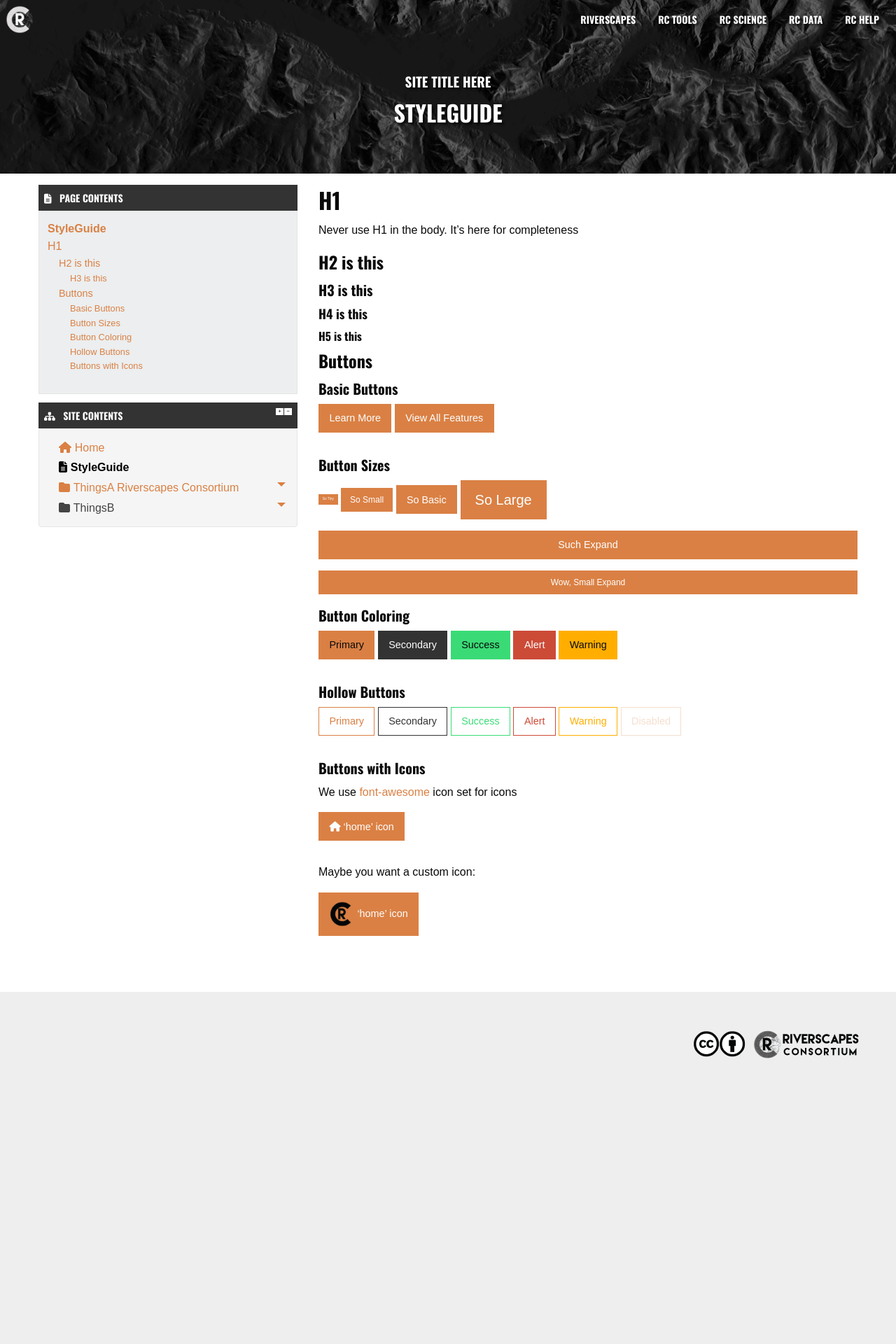
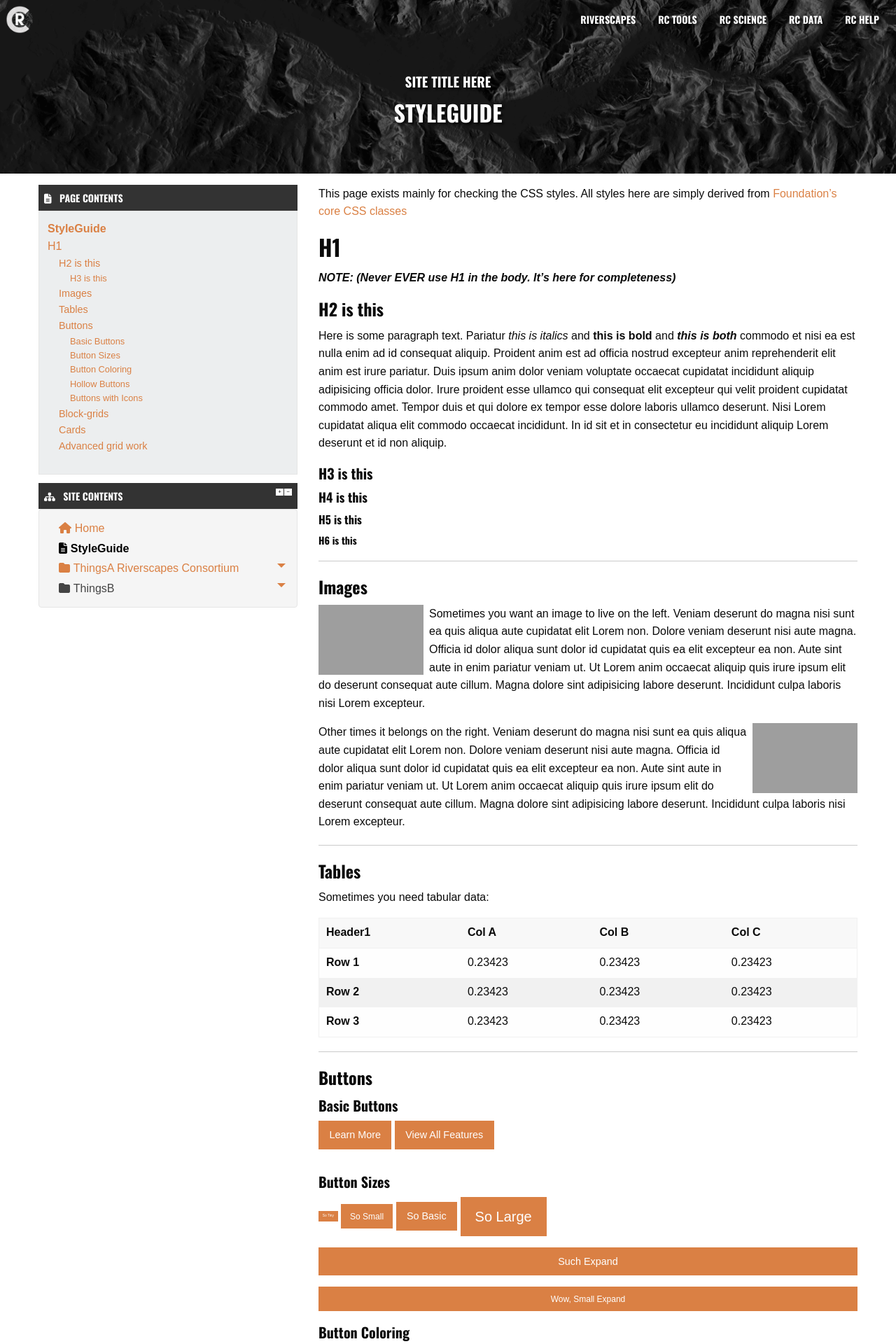
Before and after one commit to Riverscapes/TemplateDocs, a Jekyll site: the page built from styleguide.md, in a window 1280 px wide. Shown: the top 1920 px of the page at 70% size. Built offline with Jekyll 4.4.1, drawn with Linux system fonts in a browser that asks for light colours; nearby versions of some CDN libraries; some web fonts are replaced; before the commit the page ends 1566 px from its top, so only the background shows below that; some of the changed text lies outside the part shown; grey boxes are pictures that could not be loaded.

Commit message:
cleaning up the styles

```diff
--- a/styleguide.md
+++ b/styleguide.md
@@ -3,17 +3,48 @@
 weight: 2
 ---
 
+This page exists mainly for checking the CSS styles. All styles here are simply derived from [Foundation's core CSS classes](https://foundation.zurb.com/sites/docs/)
+
 # H1
 
-Never use H1 in the body. It's here for completeness
+***NOTE: (Never EVER use H1 in the body. It's here for completeness)***
 
 ## H2 is this
+
+Here is some paragraph text. Pariatur *this is italics* and **this is bold** and ***this is both*** commodo et nisi ea est nulla enim ad id consequat aliquip. Proident anim est ad officia nostrud excepteur anim reprehenderit elit anim est irure pariatur. Duis ipsum anim dolor veniam voluptate occaecat cupidatat incididunt aliquip adipisicing officia dolor. Irure proident esse ullamco qui consequat elit excepteur qui velit proident cupidatat commodo amet. Tempor duis et qui dolore ex tempor esse dolore laboris ullamco deserunt. Nisi Lorem cupidatat aliqua elit commodo occaecat incididunt. In id sit et in consectetur eu incididunt aliquip Lorem deserunt et id non aliquip.
 
 ### H3 is this
 
 #### H4 is this
 
 ##### H5 is this
+
+###### H6 is this
+
+------------------------------------------
+
+## Images
+
+<img class="float-left" src="http://lorempixel.com/150/100/cats/5">
+Sometimes you want an image to live on the left. Veniam deserunt do magna nisi sunt ea quis aliqua aute cupidatat elit Lorem non. Dolore veniam deserunt nisi aute magna. Officia id dolor aliqua sunt dolor id cupidatat quis ea elit excepteur ea non. Aute sint aute in enim pariatur veniam ut. Ut Lorem anim occaecat aliquip quis irure ipsum elit do deserunt consequat aute cillum. Magna dolore sint adipisicing labore deserunt. Incididunt culpa laboris nisi Lorem excepteur.
+
+<img class="float-right" src="http://lorempixel.com/150/100/cats/4">
+Other times it belongs on the right. Veniam deserunt do magna nisi sunt ea quis aliqua aute cupidatat elit Lorem non. Dolore veniam deserunt nisi aute magna. Officia id dolor aliqua sunt dolor id cupidatat quis ea elit excepteur ea non. Aute sint aute in enim pariatur veniam ut. Ut Lorem anim occaecat aliquip quis irure ipsum elit do deserunt consequat aute cillum. Magna dolore sint adipisicing labore deserunt. Incididunt culpa laboris nisi Lorem excepteur.
+
+------------------------------------------
+
+## Tables
+
+Sometimes you need tabular data:
+
+| Header1   | Col A   | Col B   | Col C   |
+| --------- | ------- | ------- | ------- |
+| **Row 1** | 0.23423 | 0.23423 | 0.23423 |
+| **Row 2** | 0.23423 | 0.23423 | 0.23423 |
+| **Row 3** | 0.23423 | 0.23423 | 0.23423 |
+
+------------------------------------------
+
 
 ## Buttons
 
@@ -59,3 +90,94 @@
 Maybe you want a custom icon:
 
 <a class="button" href="#"><img src="{{ site.baseurl }}/assets/images/favicons/android-icon-36x36.png"> 'home' icon </a>
+
+-----------------------------------------
+
+## Block-grids
+
+Block grids are a shorthand way to create equally-sized columns.
+
+<div class="row small-up-2 medium-up-3 large-up-4">
+  <div class="column column-block">
+    <img src="http://lorempixel.com/500/500/cats/1" class="thumbnail" alt="">
+  </div>
+  <div class="column column-block">
+    <img src="http://lorempixel.com/500/500/cats/2" class="thumbnail" alt="">
+  </div>
+  <div class="column column-block">
+    <img src="http://lorempixel.com/500/500/cats/3" class="thumbnail" alt="">
+  </div>
+  <div class="column column-block">
+    <img src="http://lorempixel.com/500/500/cats/4" class="thumbnail" alt="">
+  </div>
+  <div class="column column-block">
+    <img src="http://lorempixel.com/500/500/cats/5" class="thumbnail" alt="">
+  </div>
+  <div class="column column-block">
+    <img src="http://lorempixel.com/500/500/cats/6" class="thumbnail" alt="">
+  </div>
+</div>
+
+
+------------------------------------------
+
+## Cards
+
+Cards can be used to display items of a similar class
+
+<div class="row small-up-2 medium-up-3">
+  <div class="column">
+    <div class="card">
+      <img src="http://lorempixel.com/150/100/cats/1">
+      <div class="card-section">
+        <h4>This is a row of cards.</h4>
+        <p>This row of cards is embedded in an Flex Block Grid.</p>
+      </div>
+    </div>
+  </div>
+  <div class="column">
+    <div class="card">
+      <img src="http://lorempixel.com/150/100/cats/2">
+      <div class="card-section">
+        <h4>This is a card.</h4>
+        <p>It has an easy to override visual style, and is appropriately subdued.</p>
+      </div>
+    </div>
+  </div>
+  <div class="column">
+    <div class="card">
+      <img src="http://lorempixel.com/150/100/cats/3">
+      <div class="card-section">
+        <h4>This is a card.</h4>
+        <p>It has an easy to override visual style, and is appropriately subdued.</p>
+      </div>
+    </div>
+  </div>
+</div>
+
+--------------------------------------------
+
+## Advanced grid work
+
+Everything in foundaiton is rows and columns. There are always 12 columns in a row:
+
+Grids can also behave differently at different sizes (think phone vs. desktop)
+
+<!-- demogrid only adds borders around the rows and columns. Don't use that yourself -->
+<div class="demogrid">
+  <div class="row">
+    <div class="columns small-2 large-4">small-2 large-4</div>
+    <div class="columns small-4 large-4">small-4 large-4</div>
+    <div class="columns small-6 large-4">small-6 large-4</div>
+  </div>
+  <div class="row">
+    <div class="columns large-3">large-3</div>
+    <div class="columns large-6">large-6</div>
+    <div class="columns large-3">large-3</div>
+  </div>
+  <div class="row">
+    <div class="columns small-6 large-2"><!-- ... --></div>
+    <div class="columns small-6 large-8"><!-- ... --></div>
+    <div class="columns small-12 large-2"><!-- ... --></div>
+  </div>
+</div>
```
Also changed, not shown: src/scss/app.scss (+40 -0 lines), assets/css/app.css, 1 other file.
